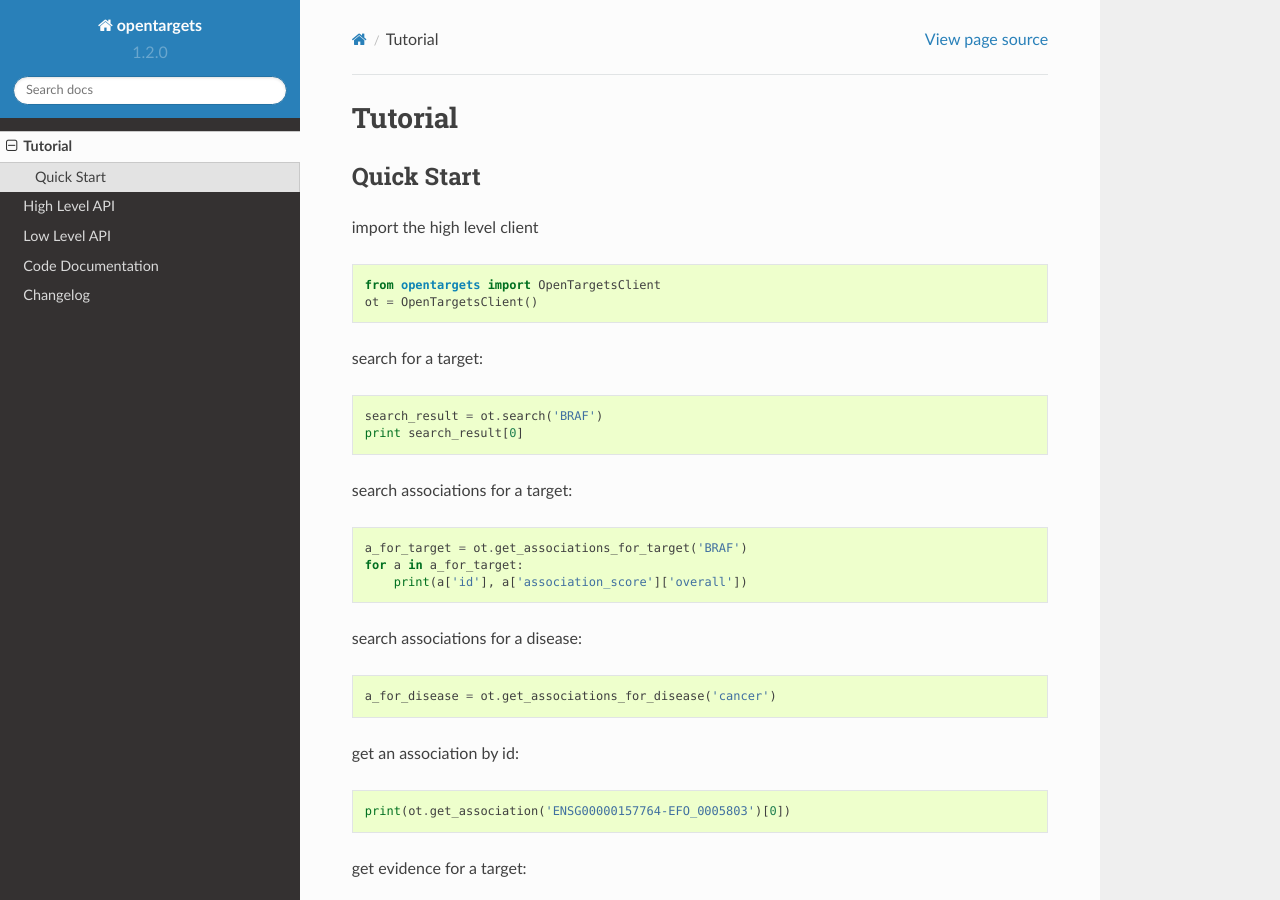
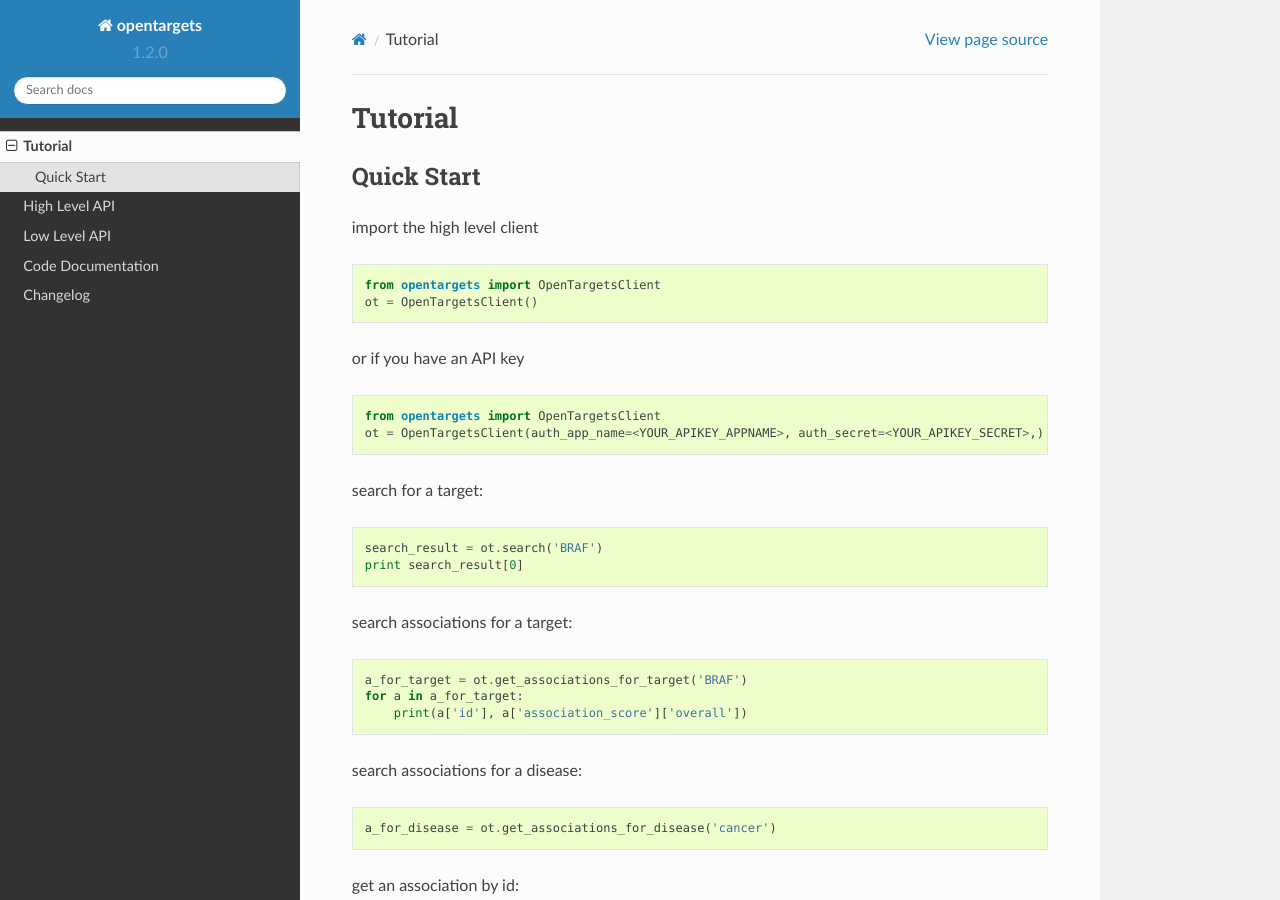
Before and after one commit to opentargets-archive/opentargets-py, a Sphinx documentation site: the page built from docs/source/tutorial.rst, in a window 1280 px wide and 900 px high. Built offline with Sphinx 7.4.7 and the Read the Docs theme 2.0.0, drawn with Linux system fonts in a browser that asks for light colours.

Commit message:
updated tutorial to showcase how to use api key

```diff
--- a/docs/source/tutorial.rst
+++ b/docs/source/tutorial.rst
@@ -12,6 +12,12 @@ import the high level client
 
     from opentargets import OpenTargetsClient
     ot = OpenTargetsClient()
+
+or if you have an API key
+::
+
+    from opentargets import OpenTargetsClient
+    ot = OpenTargetsClient(auth_app_name=<YOUR_APIKEY_APPNAME>, auth_secret=<YOUR_APIKEY_SECRET>,)
 
 search for a target:
 ::
```
